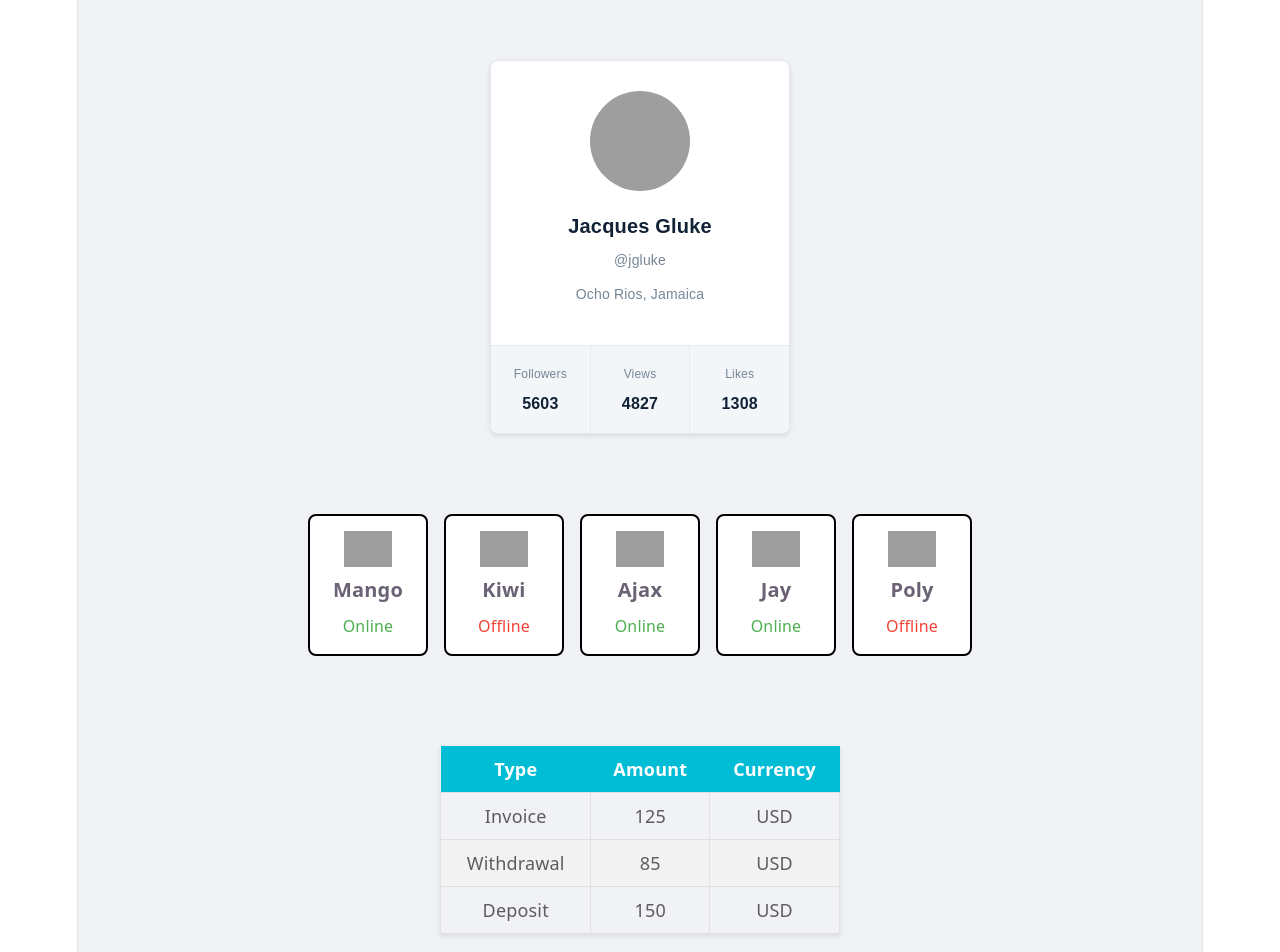
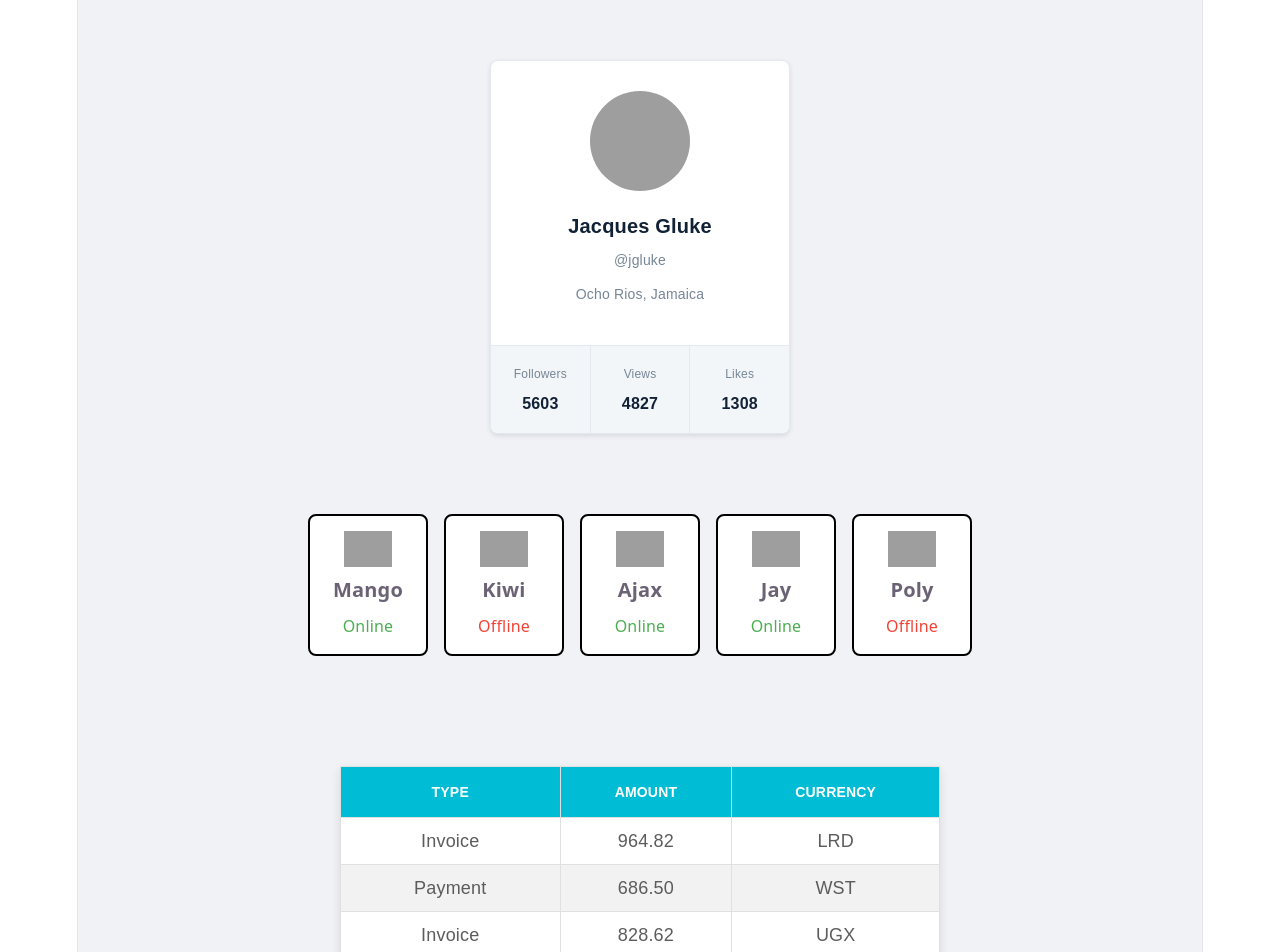
Before and after one commit to liyayaroshenko335-cpu/goit-react-hw-01, a React (Vite) app: page / in a window 1280 px wide. Shown: the top 952 px of the page. Built offline with nearby package versions, Linux system fonts and the light colour scheme; grey boxes are pictures that could not be loaded.

Commit message:
feat: complete task 3 and final cleanup

```diff
--- a/src/components/App/App.jsx
+++ b/src/components/App/App.jsx
@@ -18,9 +18,7 @@ const App = () => {
         image={userData.avatar}
         stats={userData.stats}
       />
-
       <FriendList friends={friends} />
-
       <TransactionHistory items={transactions} />
     </div>
   );
--- a/src/components/TransactionHistory/TransactionHistory.jsx
+++ b/src/components/TransactionHistory/TransactionHistory.jsx
@@ -2,21 +2,21 @@ import css from "./TransactionHistory.module.css";
 
 const TransactionHistory = ({ items }) => {
   return (
-    <table className={css.table}>
+    <table className={css.transactionHistory}>
       <thead>
-        <tr className={css.headerRow}>
-          <th className={css.columnHeader}>Type</th>
-          <th className={css.columnHeader}>Amount</th>
-          <th className={css.columnHeader}>Currency</th>
+        <tr>
+          <th className={css.tableHeader}>Type</th>
+          <th className={css.tableHeader}>Amount</th>
+          <th className={css.tableHeader}>Currency</th>
         </tr>
       </thead>
 
       <tbody>
         {items.map(({ id, type, amount, currency }) => (
-          <tr key={id} className={css.row}>
-            <td className={css.cell}>{type}</td>
-            <td className={css.cell}>{amount}</td>
-            <td className={css.cell}>{currency}</td>
+          <tr key={id} className={css.tableRow}>
+            <td className={css.tableData}>{type}</td>
+            <td className={css.tableData}>{amount}</td>
+            <td className={css.tableData}>{currency}</td>
           </tr>
         ))}
       </tbody>
--- a/src/components/TransactionHistory/TransactionHistory.module.css
+++ b/src/components/TransactionHistory/TransactionHistory.module.css
@@ -1,29 +1,38 @@
-.table {
-  width: 400px;
-  margin: 20px auto;
+.transactionHistory {
+  width: 100%;
+  max-width: 600px;
+  margin: 40px auto;
   border-collapse: collapse;
-  box-shadow: 0px 2px 5px rgba(0, 0, 0, 0.1);
+  box-shadow: 0px 4px 10px rgba(0, 0, 0, 0.1);
+  font-family: Arial, sans-serif;
 }
 
-.columnHeader {
+.tableHeader {
   background-color: #00bcd4;
   color: white;
-  padding: 10px;
-  text-align: center;
+  padding: 12px;
+  text-transform: uppercase;
+  font-size: 14px;
+  border: 1px solid #e0e0e0;
 }
 
-.cell {
+.tableData {
   padding: 10px;
   border: 1px solid #e0e0e0;
   text-align: center;
   color: #5c5c5c;
+  text-transform: capitalize;
 }
 
-/* Робимо "зебру" (кожен другий рядок сірий) */
-.row:nth-child(even) {
+/* Ефект зебри */
+.tableRow:nth-child(even) {
   background-color: #f2f2f2;
 }
 
-.row:hover {
-  background-color: #e8f7f9; /* Ефект при наведенні */
+.tableRow:nth-child(odd) {
+  background-color: #ffffff;
 }
+
+.tableRow:hover {
+  background-color: #e8f7f9;
+}
--- a/src/transactions.json
+++ b/src/transactions.json
@@ -1,20 +1,26 @@
 [
   {
-    "id": "1",
-    "type": "Invoice",
-    "amount": "125",
-    "currency": "USD"
+    "id": "1e0700a2-5183-4291-85cc-2065a036a683",
+    "type": "invoice",
+    "amount": "964.82",
+    "currency": "LRD"
   },
   {
-    "id": "2",
-    "type": "Withdrawal",
-    "amount": "85",
-    "currency": "USD"
+    "id": "a30f821b-4d25-4ff0-abdd-e340b3f0dd2b",
+    "type": "payment",
+    "amount": "686.50",
+    "currency": "WST"
   },
   {
-    "id": "3",
-    "type": "Deposit",
-    "amount": "150",
-    "currency": "USD"
+    "id": "44dca67a-8e5a-4798-bf8e-b15efd4e1abd",
+    "type": "invoice",
+    "amount": "828.62",
+    "currency": "UGX"
+  },
+  {
+    "id": "ea8ed3dc-2b68-4a53-905a-53ecb0adef33",
+    "type": "withdrawal",
+    "amount": "527.80",
+    "currency": "ALL"
   }
 ]
```
